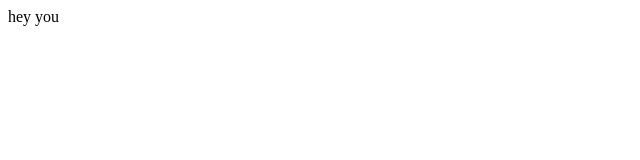
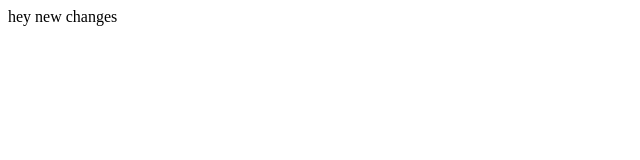
Before and after one commit to realko4n/netology, a plain HTML site: page index.html in a window 1280 px wide. Shown: the full height of the page, 0-640 px from the left. Drawn offline with Linux system fonts and the light colour scheme.

Commit message:
New changes

```diff
--- a/index.html
+++ b/index.html
@@ -7,6 +7,7 @@
     <title>Document</title>
 </head>
 <body>
-    hey you
+    hey
+    new changes
 </body>
 </html>
```
